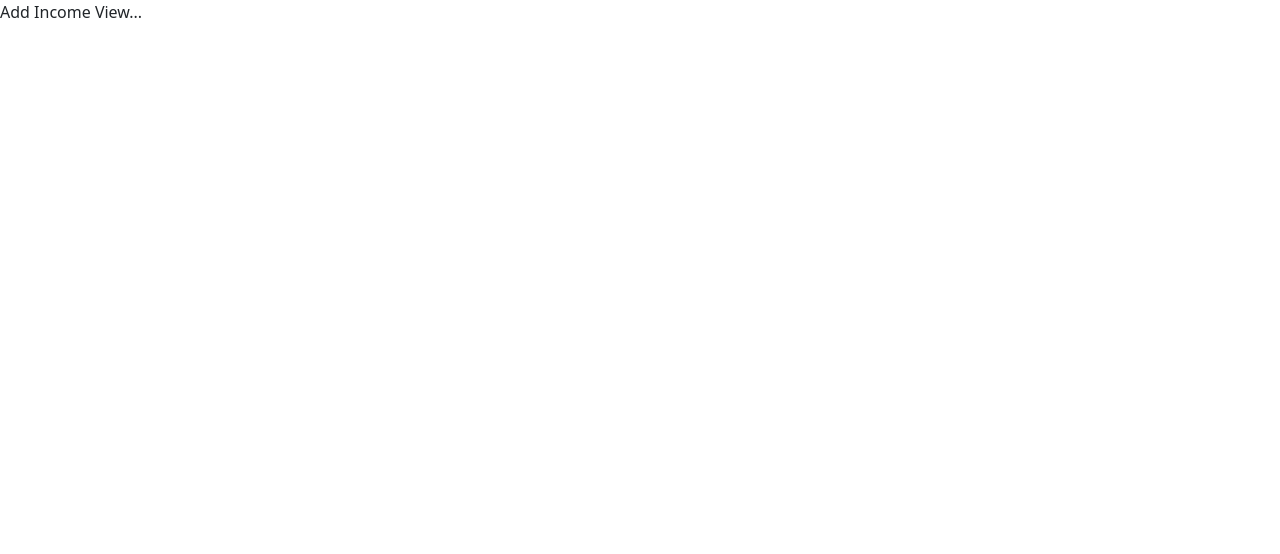
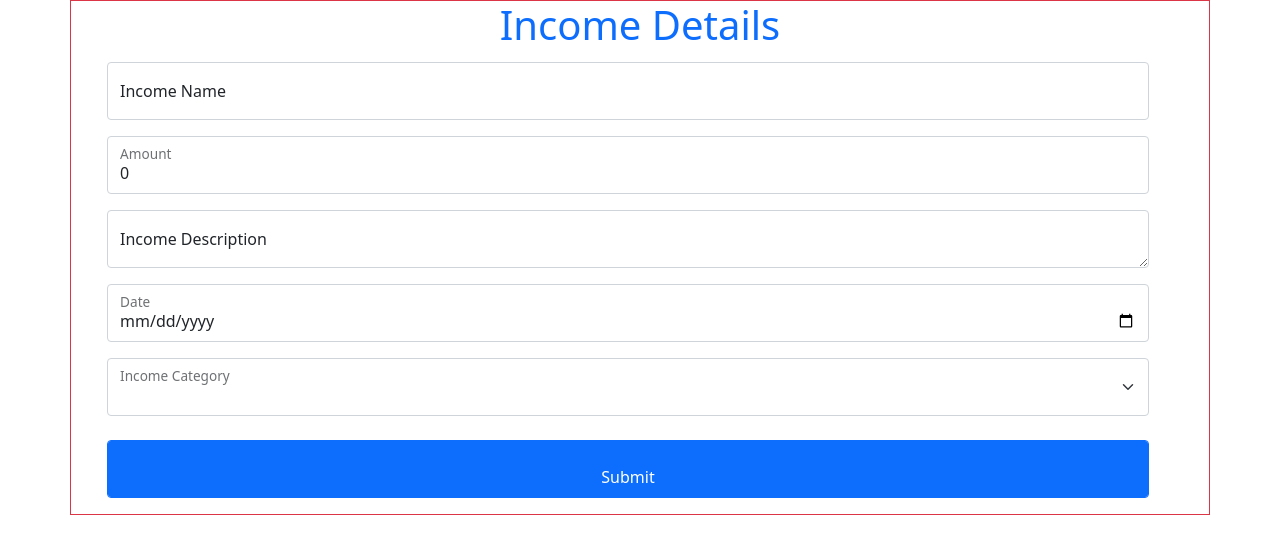
Before and after one commit to 2raymoori/expense_client, a React (Create React App) app: page /income/add in a window 1280 px wide. Shown: the top 554 px of the page. Built offline with nearby package versions, Linux system fonts and the light colour scheme.

Commit message:
Income Form Design

```diff
--- a/src/Components/GenericComponents/InputField.js
+++ b/src/Components/GenericComponents/InputField.js
@@ -1,15 +1,32 @@
-import React from 'react'
+import React from "react";
 
-const InputField = ({processData,value,type,label,name,id,placeholder}) => {
-    const captureText = (e)=>{
-        processData(e);
-    }
+const InputField = ({
+  processData,
+  value,
+  type,
+  label,
+  name,
+  id,
+  placeholder,
+}) => {
+  const captureText = (e) => {
+    processData(e);
+  };
   return (
     <div className="form-floating mb-3">
-  <input required onChange={captureText} value={value} name={name} type={type} className="form-control" id={id} placeholder={placeholder} />
-  <label htmlFor={id}>{label}</label>
-</div>
-  )
-}
+      <input
+        required
+        onChange={captureText}
+        value={value}
+        name={name}
+        type={type}
+        className="form-control"
+        id={id}
+        placeholder={placeholder}
+      />
+      <label htmlFor={id}>{label}</label>
+    </div>
+  );
+};
 
-export default InputField
+export default InputField;
--- a/src/Components/Pages/Expense/AddExpense.js
+++ b/src/Components/Pages/Expense/AddExpense.js
@@ -1,11 +1,7 @@
-import React from 'react'
+import React from "react";
 
 const AddExpense = () => {
-  return (
-    <div>
-      Add Expense Form
-    </div>
-  )
-}
+  return <div className="container">Add Expense Form</div>;
+};
 
-export default AddExpense
+export default AddExpense;
--- a/src/Components/Pages/Income/AddIncome.js
+++ b/src/Components/Pages/Income/AddIncome.js
@@ -1,11 +1,120 @@
-import React from 'react'
+import React, { useState } from "react";
+import { connect } from "react-redux";
 
-const AddIncome = () => {
+const AddIncome = (props) => {
+  const [formControl, setFormControl] = useState({
+    name: "",
+    amount: 0,
+    desc: "",
+    category: "",
+    date: "",
+  });
+  const processInput = (e) => {
+    setFormControl({ ...formControl, [e.target.name]: e.target.value });
+    console.log(e.target.value);
+  };
+  const processForm = (e) => {
+    e.preventDefault();
+    console.log(formControl);
+  };
   return (
-    <div>
-      Add Income View...
+    <div className="container border border-1 border-danger">
+      <h1 className="text-primary text-center">Income Details</h1>
+      <div className="container row">
+        <form onSubmit={processForm}>
+          <div className="col-lg-12">
+            <div className="form-floating mb-3">
+              <input
+                required
+                name={"name"}
+                onChange={processInput}
+                value={formControl.name}
+                type={"type"}
+                className="form-control"
+                id={"id"}
+                placeholder={"placeholder"}
+              />
+              <label htmlFor="id">Income Name</label>
+            </div>
+          </div>
+          <div className="col-lg-12">
+            <div className="form-floating mb-3">
+              <input
+                required
+                name={"amount"}
+                onChange={processInput}
+                value={formControl.amount}
+                type="number"
+                className="form-control"
+                min="1"
+                id={"id"}
+                placeholder={"placeholder"}
+              />
+              <label htmlFor="id">Amount</label>
+            </div>
+          </div>
+          <div className="col-lg-12">
+            <div class="form-floating mb-3">
+              <textarea
+                name={"desc"}
+                value={formControl.desc}
+                onChange={processInput}
+                class="form-control"
+                placeholder="Leave a comment here"
+                id="floatingTextarea"
+              ></textarea>
+              <label for="floatingTextarea">Income Description</label>
+            </div>
+          </div>
+          <div className="col-lg-12">
+            <div className="form-floating mb-3">
+              <input
+                required
+                name={"date"}
+                type={"date"}
+                value={formControl.date}
+                onChange={processInput}
+                className="form-control"
+                id={"id"}
+                placeholder={"placeholder"}
+              />
+              <label htmlFor="id">Date</label>
+            </div>
+          </div>
+          <div className="col-lg-12">
+            <div class="form-floating">
+              <select
+                onChange={processInput}
+                name={"category"}
+                id="incomeCategory"
+                class="form-control form-select"
+              >
+                {props.incomeCategory.map((e) => {
+                  return (
+                    <option value={e._id} key={e._id}>
+                      {e.name}
+                    </option>
+                  );
+                })}
+              </select>
+              <label for="floatingTextarea">Income Category</label>
+            </div>
+          </div>
+          &nbsp;
+          <div className="col-lg-12">
+            <div className="form-floating mb-3">
+              <input className="form-control btn btn-primary" type={"submit"} />
+            </div>
+          </div>
+        </form>
+      </div>
     </div>
-  )
-}
+  );
+};
+const mapStateToProps = (state) => {
+  return {
+    incomeCategory: state.incomeCategory,
+  };
+};
 
-export default AddIncome
+export default connect(mapStateToProps, null)(AddIncome);
--- a/src/Redux/Reducers/IncomeCategory.reducer.js
+++ b/src/Redux/Reducers/IncomeCategory.reducer.js
@@ -1,14 +1,21 @@
-const { ADD_INCOME_CATEGORY } = require("../Constants/ActionTypes");
+const {
+  ADD_INCOME_CATEGORY,
+  LOAD_INCOME_CATEGORY,
+} = require("../Constants/ActionTypes");
 
-const initState =[];
+const initState = [];
 
-export const incomeCatReducer = (state=initState,action)=>{
-    const {type,payload} = action;
-    switch(type){
-        case ADD_INCOME_CATEGORY:
-            return [...state,payload];
-        default:
-            return state;
-    }
-}
+export const incomeCatReducer = (state = initState, action) => {
+  const { type, payload } = action;
+  switch (type) {
+    case ADD_INCOME_CATEGORY:
+      return [...state, payload];
+
+    case LOAD_INCOME_CATEGORY:
+      state = payload;
+      return state;
+    default:
+      return state;
+  }
+};
 // module.exports=incomeCatReducer;
--- a/src/Redux/Reducers/User.reducer.js
+++ b/src/Redux/Reducers/User.reducer.js
@@ -47,11 +47,6 @@ export const userReducer = (state = initState, action) => {
         loading: false,
         user: action.payload,
       };
-    case LOAD_INCOME_CATEGORY:
-      return {
-        ...state,
-        userIncomeCategory: action.payload,
-      };
     case "LOAD_EXPENSE_CATEGORYyyyy":
       return {
         ...state,
```
Also changed, not shown: src/Components/Pages/Income/IncomeCategory.js (+83 -44 lines).
